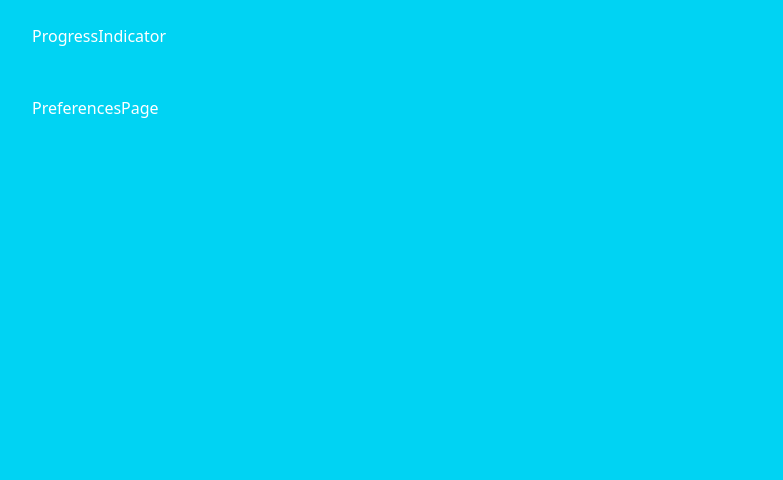
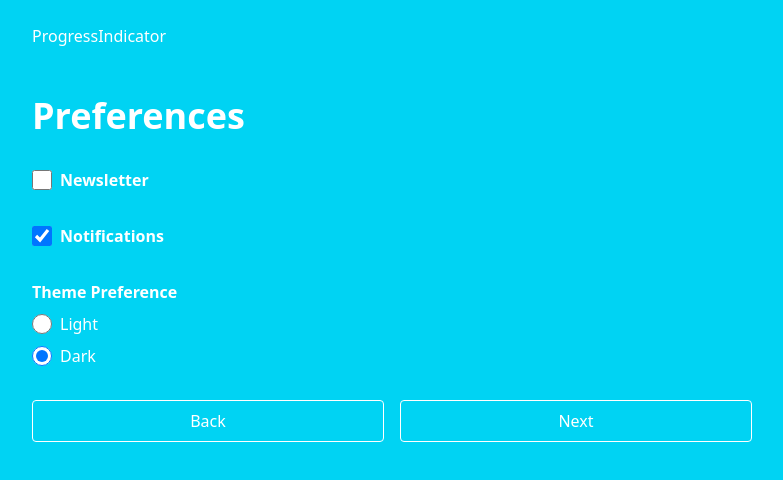
Before and after one commit to chaituteja/multi-step-form, a React (Vite) app: page /preferences in a window 1280 px wide. Shown: the top 480 px of the page, without its empty margins (248-1031 px from the left). Built offline with nearby package versions, Linux system fonts and the light colour scheme.

Commit message:
Finished Preferences page

```diff
--- a/src/pages/AddressPage.tsx
+++ b/src/pages/AddressPage.tsx
@@ -45,7 +45,7 @@ export default function AddressPage() {
 
   return (
     <form className="flex flex-col gap-8" onSubmit={nextPage}>
-      <h1 className="text-4xl font-bol">Address Details</h1>
+      <h1 className="text-4xl font-bold">Address Details</h1>
       <div className="flex flex-col gap-y-2">
         <label htmlFor="street">Street Address</label>
         <input
--- a/src/pages/PersonalInfoPage.tsx
+++ b/src/pages/PersonalInfoPage.tsx
@@ -45,7 +45,7 @@ export default function PersonalInfoPage() {
 
   return (
     <form className="flex flex-col gap-8" onSubmit={nextPage}>
-      <h1 className="text-4xl font-bol">Personal Information</h1>
+      <h1 className="text-4xl font-bold">Personal Information</h1>
       <div className="flex flex-col gap-y-2">
         <label htmlFor="firstname">First Name</label>
         <input
--- a/src/pages/PreferencesPage.tsx
+++ b/src/pages/PreferencesPage.tsx
@@ -1,3 +1,145 @@
+import { useReducer } from "react";
+import { useNavigate } from "react-router-dom";
+
+interface FormData {
+  preferences: {
+    newsletter: boolean;
+    notifications: boolean;
+    theme: "light" | "dark";
+  };
+}
+
+interface FormAction {
+  type: "UPDATE_PREFERENCES";
+  payload: Partial<FormData["preferences"]>;
+}
+
+const initialPreferencesState: FormData["preferences"] = {
+  newsletter: false,
+  notifications: true,
+  theme: "dark",
+};
+
 export default function PreferencesPage() {
-  return <div>PreferencesPage</div>;
+  const [state, dispatch] = useReducer(
+    personalInfoReducer,
+    initialPreferencesState
+  );
+
+  const navigate = useNavigate();
+
+  function personalInfoReducer(
+    state = initialPreferencesState,
+    action: FormAction
+  ) {
+    return {
+      ...state,
+      ...action.payload,
+    };
+  }
+
+  function nextPage(e: React.FormEvent) {
+    e.preventDefault();
+    navigate("/summary");
+  }
+
+  return (
+    <form className="flex flex-col gap-8" onSubmit={nextPage}>
+      <h1 className="text-4xl font-bold">Preferences</h1>
+      <div className="flex gap-2 items-center">
+        <label
+          className="order-1 font-bold cursor-pointer"
+          htmlFor="newsletter"
+        >
+          Newsletter
+        </label>
+        <input
+          className="size-5 bg-[#9ACBD0] hover:bg-[#F39E60] checked:bg-[#FFEB00] cursor-pointer"
+          id="newsletter"
+          type="checkbox"
+          checked={state.newsletter}
+          onChange={(e) =>
+            dispatch({
+              type: "UPDATE_PREFERENCES",
+              payload: { newsletter: e.target.checked },
+            })
+          }
+        />
+      </div>
+      <div className="flex gap-2 items-center">
+        <label
+          className="order-1 font-bold cursor-pointer"
+          htmlFor="notifications"
+        >
+          Notifications
+        </label>
+        <input
+          className="size-5 bg-[#9ACBD0] hover:bg-[#F39E60] checked:bg-[#FFEB00] cursor-pointer"
+          id="notifications"
+          type="checkbox"
+          checked={state.notifications}
+          onChange={(e) =>
+            dispatch({
+              type: "UPDATE_PREFERENCES",
+              payload: { notifications: e.target.checked },
+            })
+          }
+        />
+      </div>
+      <div className="flex flex-col gap-2">
+        <label className="font-bold" htmlFor="theme">
+          Theme Preference
+        </label>
+        <div className="flex gap-2 items-center">
+          <input
+            className="size-5 bg-[#9ACBD0] hover:bg-[#F39E60] checked:bg-[#FFEB00] cursor-pointer"
+            id="theme"
+            type="radio"
+            value="light"
+            required
+            checked={state.theme === "light"}
+            onChange={(e) =>
+              dispatch({
+                type: "UPDATE_PREFERENCES",
+                payload: { theme: e.target.value as "light" | "dark" },
+              })
+            }
+          />
+          <span>Light</span>
+        </div>
+        <div className="flex gap-2 items-center">
+          <input
+            className="size-5 bg-[#9ACBD0] hover:bg-[#F39E60] checked:bg-[#FFEB00] cursor-pointer"
+            id="theme"
+            type="radio"
+            value="dark"
+            required
+            checked={state.theme === "dark"}
+            onChange={(e) =>
+              dispatch({
+                type: "UPDATE_PREFERENCES",
+                payload: { theme: e.target.value as "light" | "dark" },
+              })
+            }
+          />
+          <span>Dark</span>
+        </div>
+      </div>
+
+      <div className="flex *:basis-1/2 gap-4">
+        <button
+          className="p-2 border border-white rounded-sm transition-colors hover:bg-[#FFEB00] hover:text-[#2A004E]"
+          onClick={() => navigate("/address")}
+        >
+          Back
+        </button>
+        <button
+          className="p-2 border border-white rounded-sm transition-colors hover:bg-[#FFEB00] hover:text-[#2A004E]"
+          type="submit"
+        >
+          Next
+        </button>
+      </div>
+    </form>
+  );
 }
```
